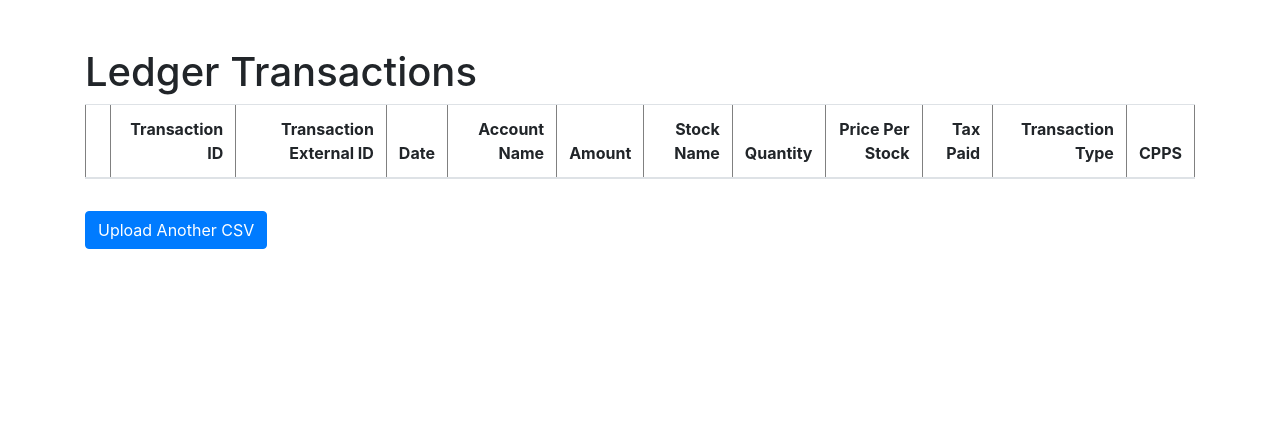
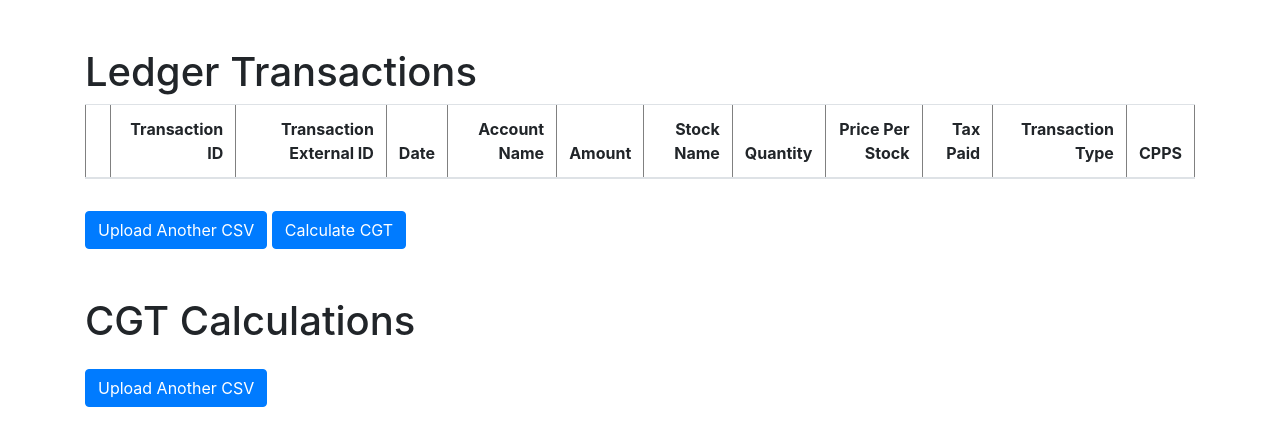
Before and after one commit to gajdi88/CGTCalc, a Flask app: page /ledger in a window 1280 px wide. Shown: the top 446 px of the page. Run offline with Flask 3, Linux system fonts and the light colour scheme; lists and menus that the app fills with data are empty; some libraries are stand-ins or nearby versions.

Commit message:
added cgt table

```diff
--- a/app.py
+++ b/app.py
@@ -3,6 +3,7 @@ import pandas as pd
 from ledger import Ledger
 from csvloader import CSVLoader
 import os
+from cgt import cgt
 
 app = Flask(__name__)
 app.config['UPLOAD_FOLDER'] = 'uploads'
@@ -34,5 +35,15 @@ def show_ledger():
     transactions = ledger.transactions.to_html(classes='table table-striped')
     return render_template('ledger.html', tables=transactions)
 
+@app.route('/calculate_cgt')
+def calculate_cgt():
+    transactions_td = ledger.transactions.to_html(classes='table table-striped')
+    cgt_calculator = cgt(ledger)
+    cgt_calculator.calculate_yearly_cgt_liability("2024/2025")
+    cgt_tables_td = cgt_calculator.calcs.to_html(classes='table table-striped')
+    print(cgt_calculator.calcs)
+    return render_template('ledger.html', tables=transactions_td, cgt_tables=cgt_tables_td)
+
+
 if __name__ == '__main__':
     app.run(debug=True)
--- a/templates/ledger.html
+++ b/templates/ledger.html
@@ -13,6 +13,16 @@
         {{ tables|safe }}
       </div>
       <a href="/" class="btn btn-primary mt-3">Upload Another CSV</a>
+      <a href="/calculate_cgt" class="btn btn-primary mt-3">Calculate CGT</a>
     </div>
+  <!-- add a table for cgt.calcs -->
+    <div class="container">
+      <h1 class="mt-5">CGT Calculations</h1>
+        <div class="table-responsive">
+            {{ cgt_tables|safe }}
+        </div>
+        <a href="/" class="btn btn-primary mt-3">Upload Another CSV</a>
+      </div>
+
   </body>
 </html>
```
